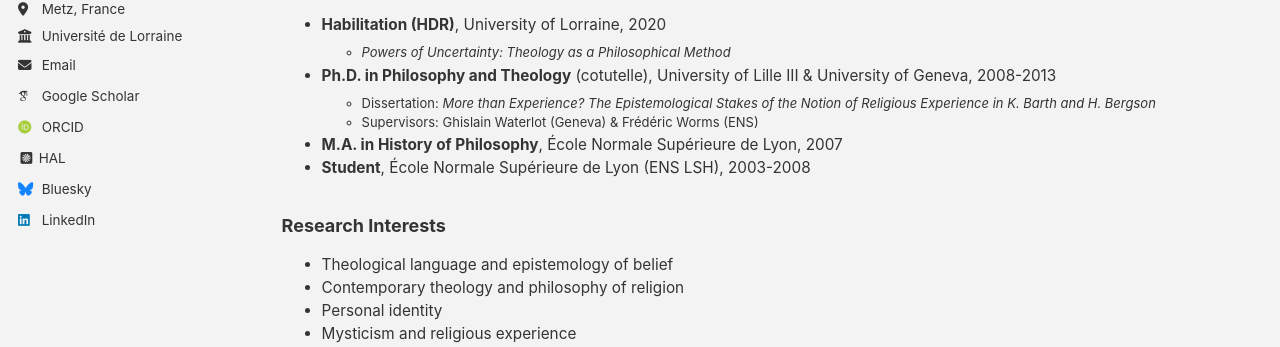
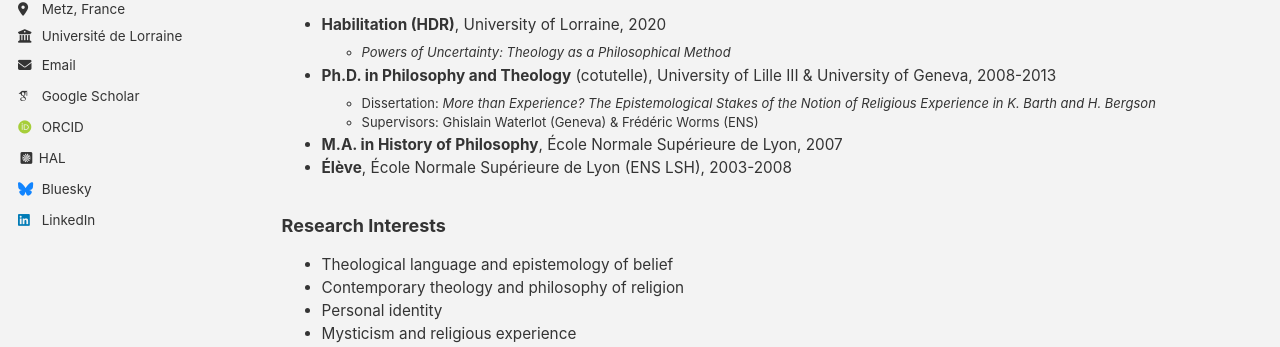
Before and after one commit to anfnl/anfnl.github.io, a Jekyll site: the page built from _pages/cv.md, in a window 1280 px wide and 900 px high. Shown: the part 384-731 px from the top of the window. Built offline with Jekyll 4.4.1, drawn with Linux system fonts in a browser that asks for light colours; some web fonts are replaced; a script that is not in the unit is left out.

Commit message:
Update cv.md

```diff
--- a/_pages/cv.md
+++ b/_pages/cv.md
@@ -26,7 +26,7 @@ redirect_from:
   * Dissertation: *More than Experience? The Epistemological Stakes of the Notion of Religious Experience in K. Barth and H. Bergson*
   * Supervisors: Ghislain Waterlot (Geneva) & Frédéric Worms (ENS)
 * **M.A. in History of Philosophy**, École Normale Supérieure de Lyon, 2007
-* **Student**, École Normale Supérieure de Lyon (ENS LSH), 2003-2008
+* **Élève**, École Normale Supérieure de Lyon (ENS LSH), 2003-2008
 
 ### Research Interests
 
```
